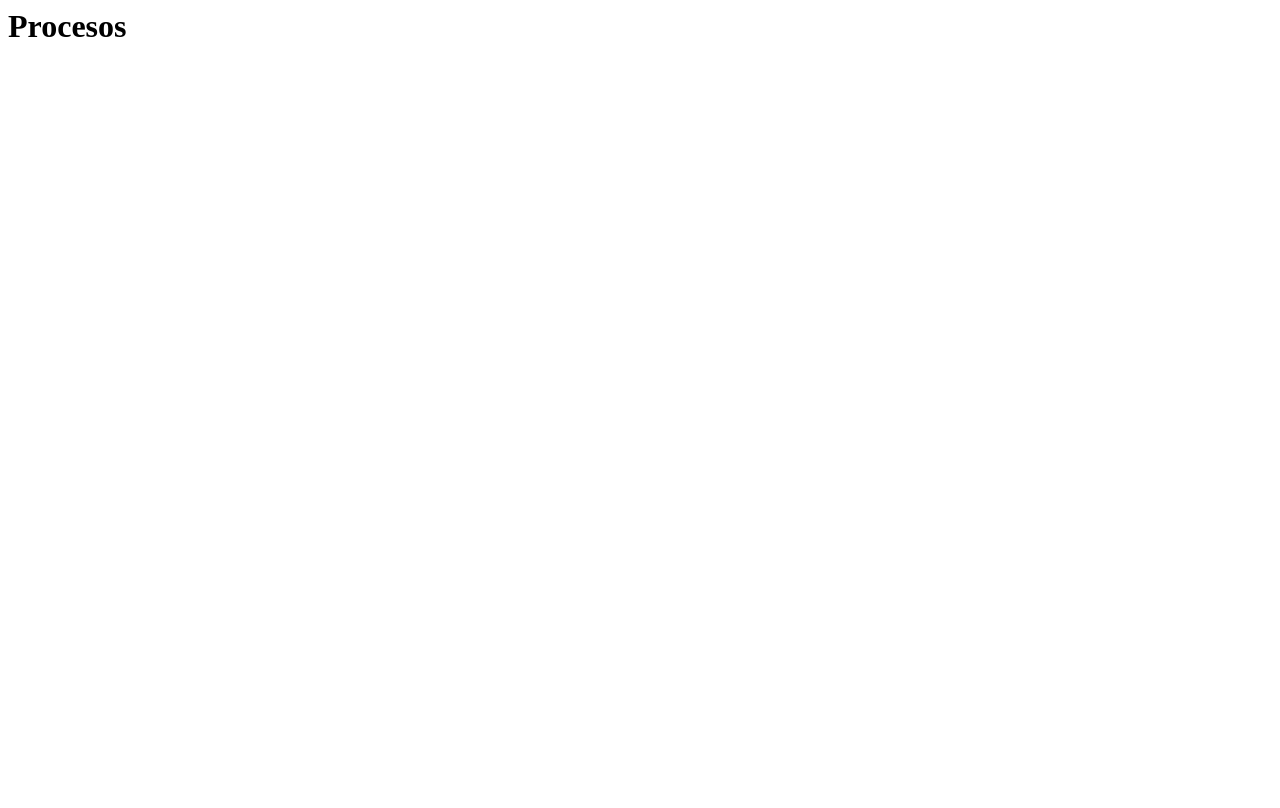
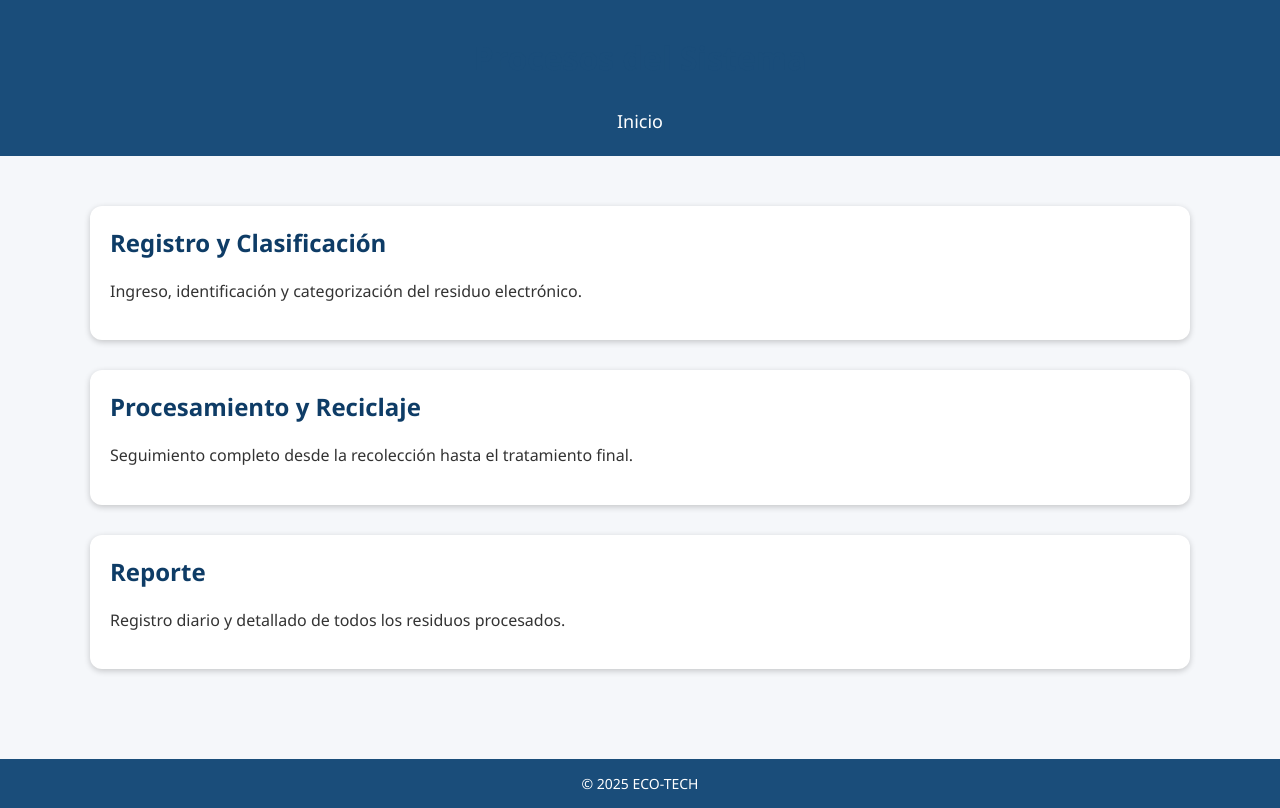
Before and after one commit to Dic-ui/eco_tech_site, a plain HTML site: page procesos.html in a window 1280 px wide. Drawn offline with Linux system fonts and the light colour scheme.

Commit message:
Update procesos.html

```diff
--- a/procesos.html
+++ b/procesos.html
@@ -1 +1,39 @@
-<html><body><h1>Procesos</h1></body></html>
+<!DOCTYPE html>
+<html lang="es">
+<head>
+    <meta charset="UTF-8">
+    <title>Procesos del Sistema | ECO-TECH</title>
+    <link rel="stylesheet" href="estilos/styles.css">
+</head>
+<body>
+
+<header>
+    <h1>Procesos del Sistema</h1>
+    <nav>
+        <ul><li><a href="index.html">Inicio</a></li></ul>
+    </nav>
+</header>
+
+<div class="contenedor">
+
+    <div class="card">
+        <h2>Registro y Clasificación</h2>
+        <p>Ingreso, identificación y categorización del residuo electrónico.</p>
+    </div>
+
+    <div class="card">
+        <h2>Procesamiento y Reciclaje</h2>
+        <p>Seguimiento completo desde la recolección hasta el tratamiento final.</p>
+    </div>
+
+    <div class="card">
+        <h2>Reporte</h2>
+        <p>Registro diario y detallado de todos los residuos procesados.</p>
+    </div>
+
+</div>
+
+<footer>© 2025 ECO-TECH</footer>
+
+</body>
+</html>
```
